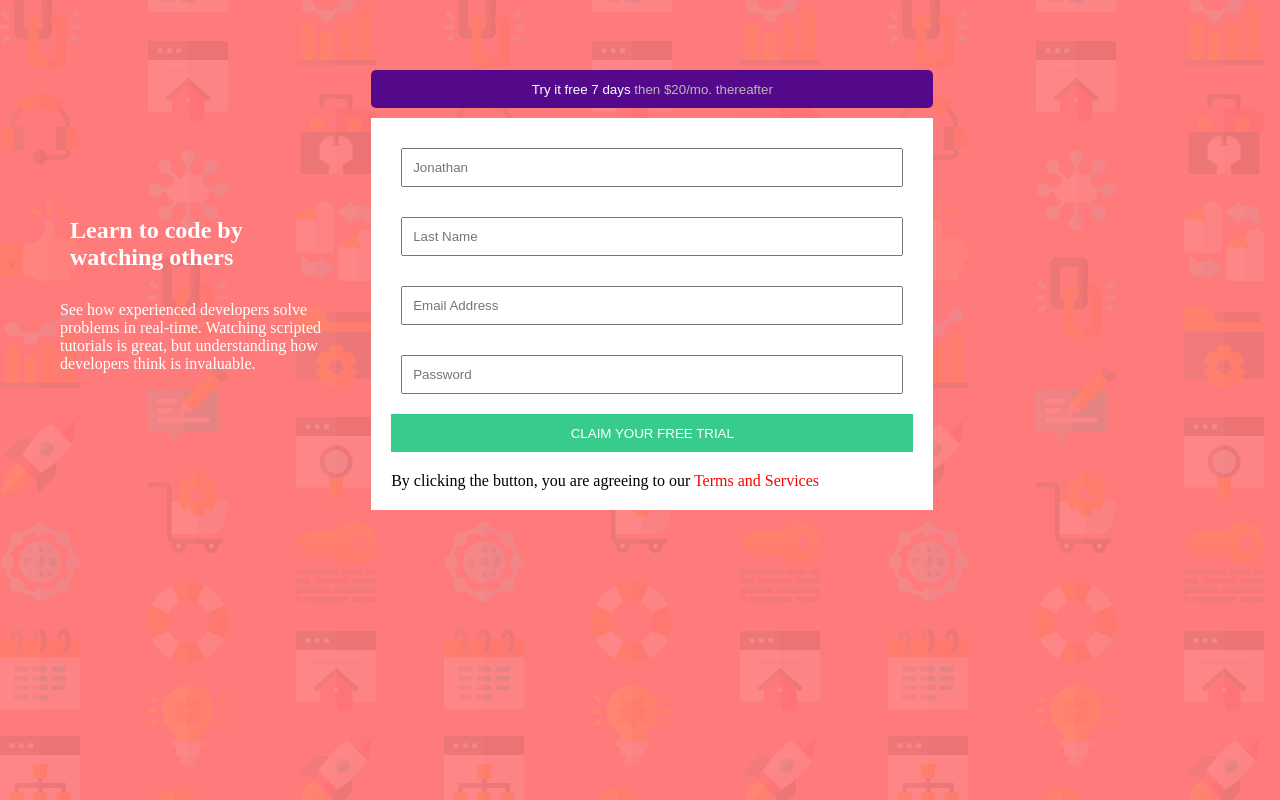
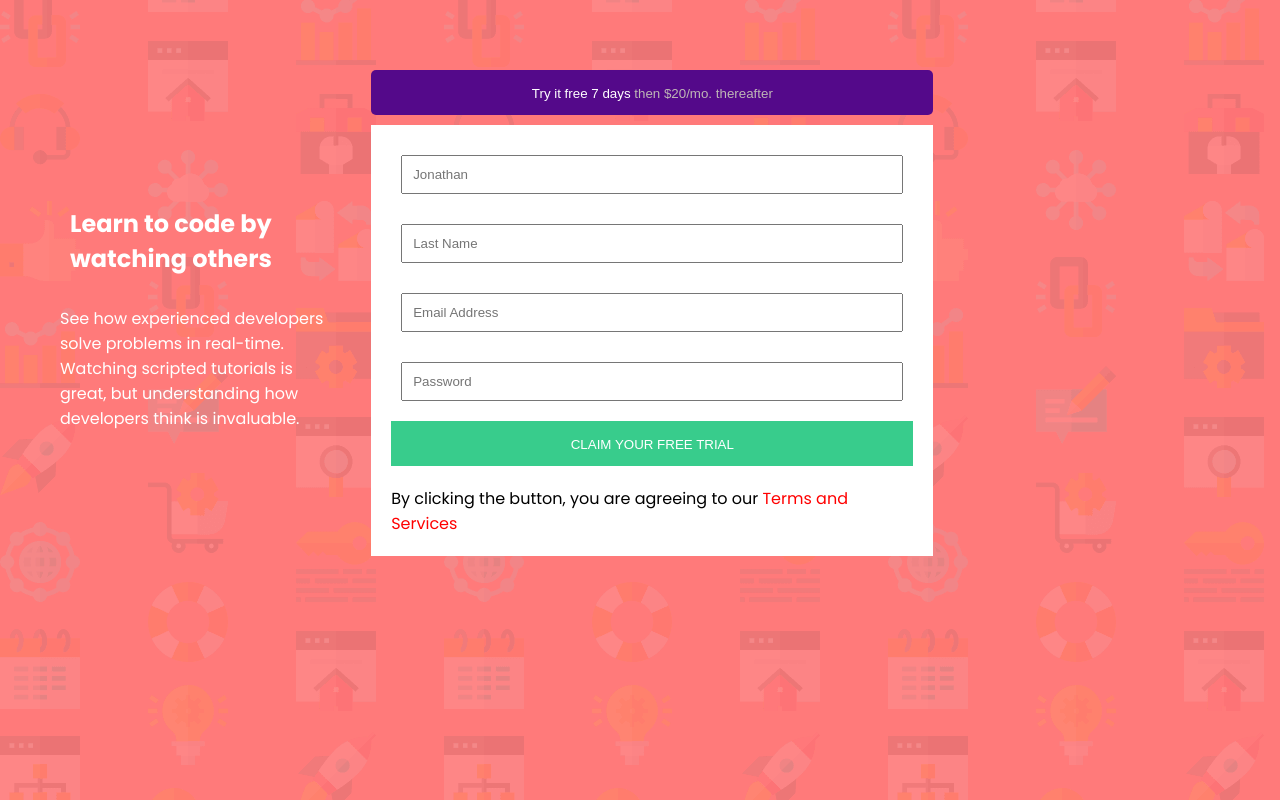
Before and after one commit to OkpePhillips/registration, a plain HTML site: page index.html in a window 1280 px wide. Drawn offline with Linux system fonts and the light colour scheme.

Commit message:
Added font

```diff
--- a/index.html
+++ b/index.html
@@ -5,6 +5,12 @@
     <meta http-equiv="X-UA-Compatible" content="IE=edge" />
     <meta name="viewport" content="width=device-width, initial-scale=1.0" />
     <title>Registration Page Assignment</title>
+    <link rel="preconnect" href="https://fonts.googleapis.com" />
+    <link rel="preconnect" href="https://fonts.gstatic.com" crossorigin />
+    <link
+      href="https://fonts.googleapis.com/css2?family=Poppins:wght@400;500;600;700&display=swap"
+      rel="stylesheet"
+    />
     <link rel="shortcut icon" href="favicon-32x32-3.png" type="image/x-icon" />
     <link rel="stylesheet" href="style.css" />
   </head>
--- a/style.css
+++ b/style.css
@@ -7,6 +7,7 @@ body {
   background-image: url("./bg-intro-desktop-1.png");
   background-color: hsl(0, 100%, 74%);
   font-size: 16px;
+  font-family: "Poppins", sans-serif;
   height: 90vh;
 }
 main {
```
